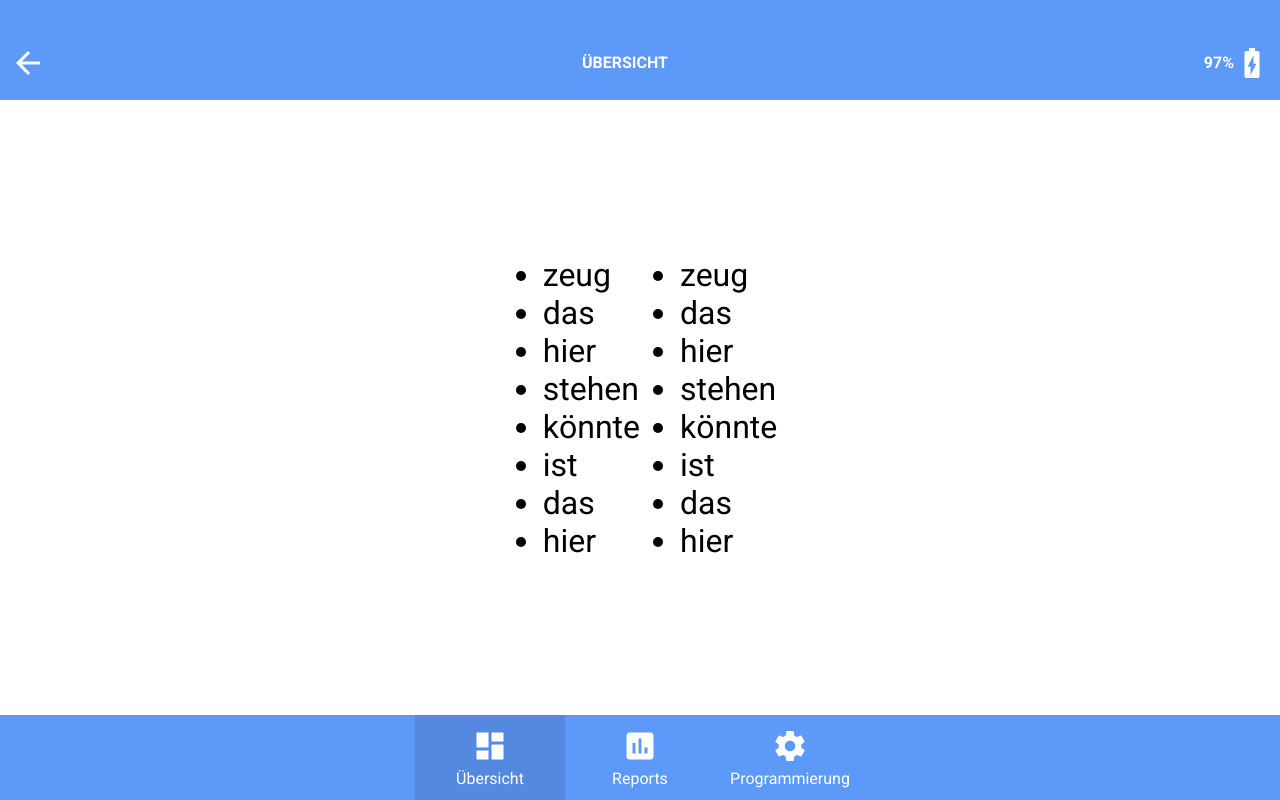
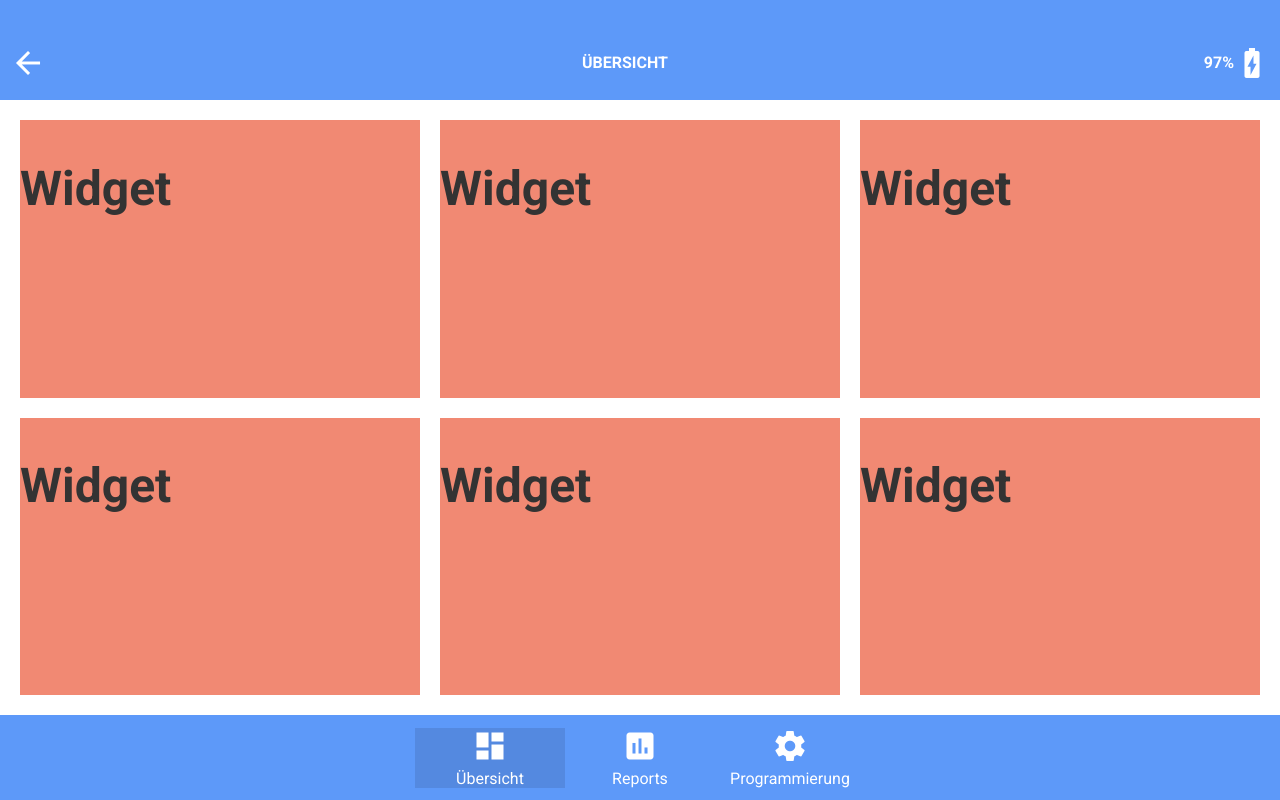
Before and after one commit to Bartz0210/prototest, a React app: page /reports in a window 1280 px wide. Built offline with nearby package versions, Linux system fonts and the light colour scheme.

Commit message:
css-grid on overview, conotrolpanel added, controlitem added

```diff
--- a/src/components/Canvas.tsx
+++ b/src/components/Canvas.tsx
@@ -15,7 +15,7 @@ const theme = {
     position: relative;
     width: 100%;
     height: 100%;
-    flex: 1;
+    flex: 2 auto;
   `,
   canvas: css`
     position: absolute;
--- /dev/null
+++ b/src/components/Controlpanel.tsx
@@ -0,0 +1,21 @@
+import * as React from 'react';
+import { css } from 'emotion';
+
+const theme = {
+  root: css`
+    label: Controlpanel;
+    display: flex;
+
+
+    font-size: 16px;
+    flex: 1 auto;
+  `,
+};
+
+export interface Props {
+    children?: React.ReactNode;
+}
+
+export default function Controlpanel({ children }: Props) {
+    return <div className={theme.root}>{children}</div>;
+}
--- /dev/null
+++ b/src/components/Controltem.tsx
@@ -0,0 +1,46 @@
+import * as React from 'react';
+import { css } from 'emotion';
+import Icon from './Icon';
+import IncrementalInput from './IncrementalInput';
+
+const theme = {
+  root: css`
+    label: ControlItem;
+    display: flex;
+    flex-flow: row;
+    align-items: center;
+    justify-content: center;
+
+    width: auto;
+
+    color: #333;
+    text-decoration: none;
+  `,
+  active: css`
+    background: rgba(0, 0, 0, 0.1);
+  `,
+  caption: css`
+    padding-top: 5px;
+  `,
+};
+
+export interface Props {
+  label: string;
+  placeholder: number;
+  icon: string;
+}
+
+export default function ControlItem({
+    label,
+    placeholder,
+    icon,
+
+  }: Props) {
+    return (
+      <div className={theme.root}>
+        <Icon name={icon} size="large" />
+        <label htmlFor="control">{label}</label>
+        <IncrementalInput placeholder={placeholder} />
+    </div>
+    );
+  }
--- a/src/components/Footer.tsx
+++ b/src/components/Footer.tsx
@@ -6,7 +6,7 @@ const theme = {
     label: Footer;
     display: flex;
     flex-flow: row nowrap;
-    aligm-items: center;
+    align-items: center;
     justify-content: center;
 
     height: 85px;
--- /dev/null
+++ b/src/components/IncrementalInput.tsx
@@ -0,0 +1,30 @@
+import * as React from 'react';
+import { css } from 'emotion';
+
+
+const theme = {
+  root: css`
+    label: IncrementalInput;
+    display: flex;
+    flex-flow: row;
+    align-items: center;
+
+  `,
+};
+
+export interface Props {
+  placeholder: number;
+
+}
+
+export default function IncrementalInput({
+  placeholder
+}: Props) {
+  return (
+        <div className={theme.root}>
+            <button>-</button>
+            <input id='field' type="number" value={placeholder}></input>
+            <button>+</button>
+        </div>
+  );
+}
--- /dev/null
+++ b/src/components/Widget.tsx
@@ -0,0 +1,28 @@
+import * as React from 'react';
+import { css } from 'emotion';
+
+
+const theme = {
+  root: css`
+    label: Widget;
+    background-color: #f18973;
+    color: #333;
+    text-decoration: none;
+  `,
+
+};
+
+export interface Props {
+  headline: string;
+}
+
+export default function Widget({
+    headline
+
+  }: Props) {
+    return (
+      <div className={theme.root}>
+        <h2>{headline}</h2>
+    </div>
+    );
+  }
--- a/src/routes/overview/index.tsx
+++ b/src/routes/overview/index.tsx
@@ -1,12 +1,16 @@
 import * as React from 'react';
 import { css } from 'emotion';
+import Widget from '../../components/widget';
 
 const theme = {
   root: css`
     label: Overview;
-    display: flex;
-    align-items: center;
-    justify-content: center;
+    margin: 20 20 20 20;
+    display: grid;grid-template-columns: auto auto auto;
+    grid-template-rows: auto auto;
+    grid-gap: 20px;
+    align-items: stretch;
+    justify-content: stretch;
 
     position: absolute;
     top: 0;
@@ -20,29 +24,11 @@ const theme = {
 
 export default function Overview() {
   return <div className={theme.root}>
-    <div>
-      <ul>
-      <li>zeug</li>
-      <li>das</li>
-      <li>hier</li>
-      <li>stehen</li>
-      <li>könnte</li>
-      <li>ist</li>
-      <li>das</li>
-      <li>hier</li>
-      </ul>
-    </div>
-    <div>
-      <ul>
-      <li>zeug</li>
-      <li>das</li>
-      <li>hier</li>
-      <li>stehen</li>
-      <li>könnte</li>
-      <li>ist</li>
-      <li>das</li>
-      <li>hier</li>
-      </ul>
-    </div>
+    <Widget headline="Widget" />
+    <Widget headline="Widget" />
+    <Widget headline="Widget" />
+    <Widget headline="Widget" />
+    <Widget headline="Widget" />
+    <Widget headline="Widget" />
   </div>;
 }
--- a/src/routes/programm/index.tsx
+++ b/src/routes/programm/index.tsx
@@ -1,6 +1,8 @@
 import * as React from 'react';
 import { css } from 'emotion';
 import Canvas from '../../components/Canvas';
+import Controlpanel from '../../components/Controlpanel';
+import ControlItem from '../../components/Controltem';
 
 const theme = {
   root: css`
@@ -22,6 +24,9 @@ const theme = {
 export default function Programm() {
   return (
     <div className={theme.root}>
+      <Controlpanel>
+        <ControlItem label="something" placeholder={17} icon="settings"/>
+      </Controlpanel>
       <Canvas />
     </div>
   );
```
